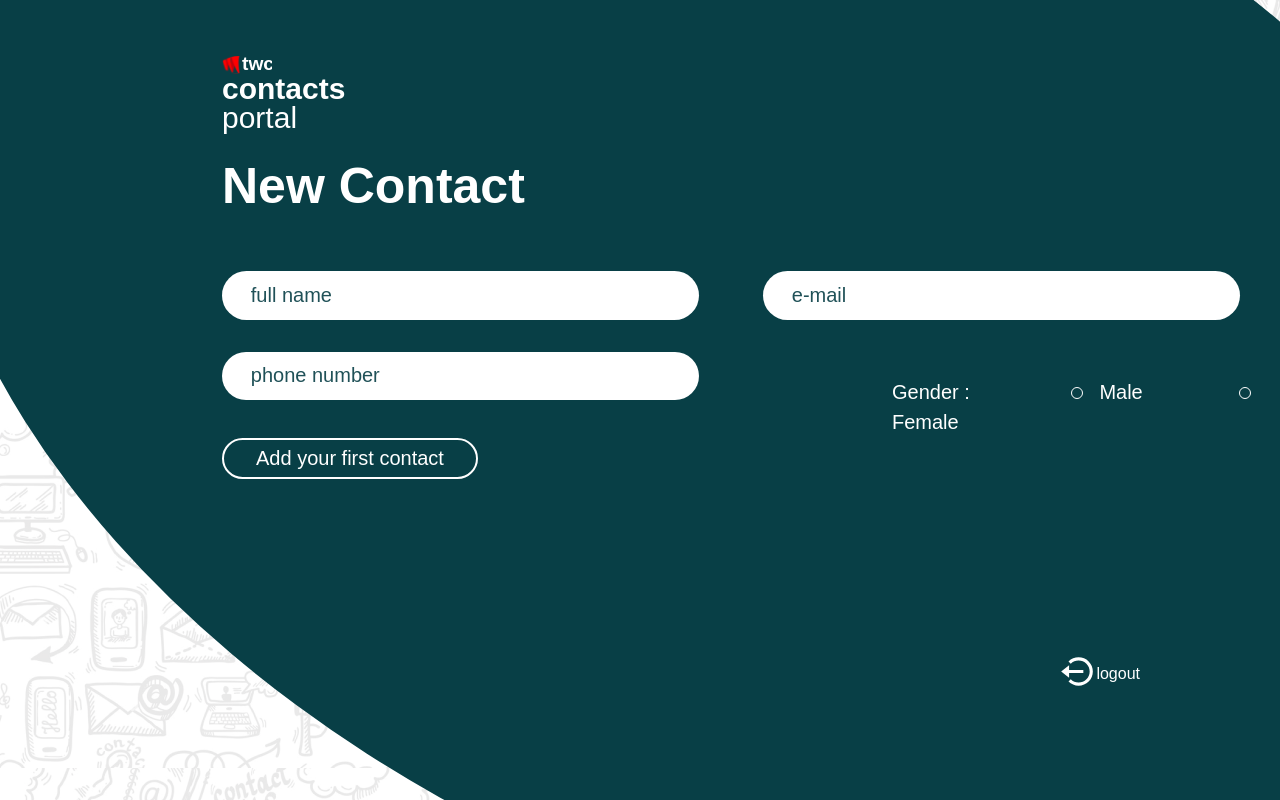
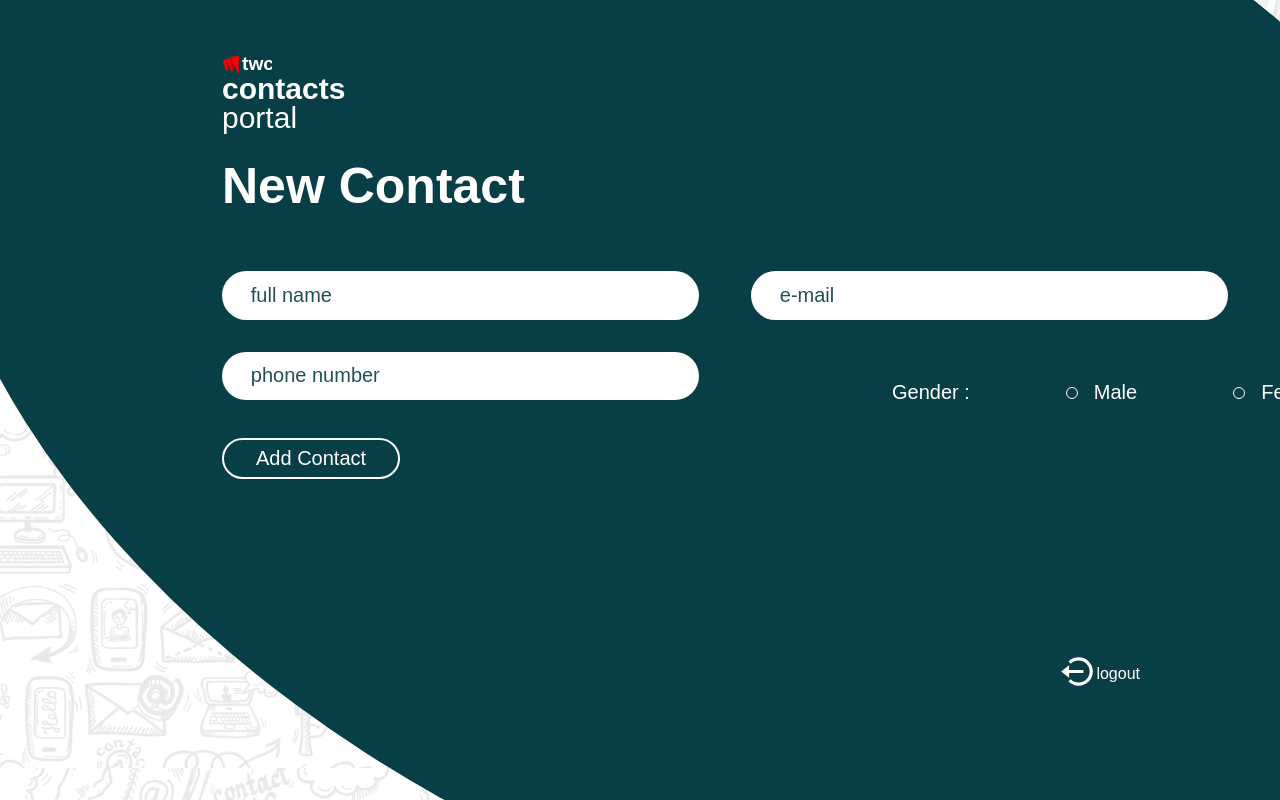
Before and after one commit to Eyshcharya/twc-test-web, a React (Vite) app: page /contacts/new in a window 1280 px wide. Shown: the top 800 px of the page. Built offline with nearby package versions, Linux system fonts and the light colour scheme; a web font is replaced by a local one.

Commit message:
Implemented create contact mutation

```diff
--- a/src/Pages/NewContact.jsx
+++ b/src/Pages/NewContact.jsx
@@ -1,50 +1,38 @@
 import SharedLayout2 from "../Layouts/SharedLayout2";
-import { useEffect, useState } from "react";
-import { useDispatch } from "react-redux";
-import { addContact } from "../Slices/contactSlice";
-import { Link } from "react-router-dom";
+import { useDispatch, useSelector } from "react-redux";
+import { Link, useNavigate } from "react-router-dom";
+import { ContactSchema } from "../Utils/FormValidation";
+import { toast } from "react-toastify";
+import { useForm } from "react-hook-form";
+import { yupResolver } from "@hookform/resolvers/yup";
+import { useCreateContactMutation } from "../Slices/API/contactsApiSlice";
+const NewContact = () => {
+  const { userID } = useSelector((store) => store.home);
+  const [createContact, { isLoading }] = useCreateContactMutation();
+  const dispatch = useDispatch();
+  const navigate = useNavigate();
+  // form validation
+  const {
+    register,
+    handleSubmit,
+    formState: { errors },
+  } = useForm({ resolver: yupResolver(ContactSchema) });
 
-const NewContact = () => {
-  const dispatch = useDispatch();
+  // form Submission
+  const onSubmit = async (inputs) => {
+    const contactDetails = { ...inputs, _id: userID };
 
-  const contactArray = JSON.parse(localStorage.getItem("contactDetails")) || [];
-  const date = new Date();
-  const [name, setName] = useState("");
-  const [email, setEmail] = useState("");
-  const [phone, setPhone] = useState("");
-  const [gender, setGender] = useState("");
-  const [isFirstContact, setIsFirstContact] = useState(contactArray.length < 1);
-  const [id, setId] = useState(date.getTime());
+    createContact(contactDetails)
+      .unwrap()
+      .then((data) => {
+        toast.success(data?.message);
+        navigate(`/contacts/${userID}`);
+      })
+      .catch((error) => {
+        toast.error(error.data?.message);
+      });
+  };
 
-  // generating Id
-  useEffect(() => {
-    setId(date.getTime());
-  }, [name]);
-
-  const enableSubmit =
-    email.length > 0 && name.length > 0 && phone.length > 0 && gender != "";
-
-  const handleSubmit = () => {
-    if (contactArray.find((contact) => contact.phone === phone)) {
-      alert("This number is Already in contacts");
-      return;
-    } else {
-      const contact = {
-        name: name,
-        email: email,
-        phone: phone,
-        gender: gender,
-        id: id,
-      };
-      dispatch(addContact(contact));
-
-      setName("");
-      setEmail("");
-      setPhone("");
-      // setGender('');
-      setIsFirstContact(false);
-    }
-  };
   return (
     <>
       <SharedLayout2 />
@@ -53,35 +41,47 @@ const NewContact = () => {
         <p>
           <span>New Contact</span>
         </p>
-        <form action=''>
+        {/* form */}
+        <form action='' onSubmit={handleSubmit(onSubmit)}>
           <section className='add-contact'>
+            {/* full name */}
+            <div>
               <input
                 type='text'
-              value={name}
-              onChange={(e) => setName(e.target.value)}
+                name='name'
                 placeholder='full name'
+                {...register("name")}
               />
+              <p id='form-err'>{errors.name?.message}</p>
+            </div>
+
+            {/* email */}
+            <div>
+              <input type='email' placeholder='e-mail' {...register("email")} />
+              <p id='form-err'>{errors.email?.message}</p>
+            </div>
+
+            {/* phone */}
+            <div>
               <input
-              type='email'
-              value={email}
-              onChange={(e) => setEmail(e.target.value)}
-              placeholder='e-mail'
+                type='text'
+                name='phone'
+                placeholder='phone number'
+                {...register("phone")}
               />
-            <input
-              type='phoneNumber'
-              value={phone}
-              onChange={(e) => setPhone(e.target.value)}
-              placeholder='phone number'
-            />
+              <p id='form-err'>{errors.phone?.message}</p>
+            </div>
           </section>
+
+          {/* gender */}
           <section className='radio'>
-            Gender :{" "}
+            Gender :
             <input
               type='radio'
               name='gender'
               value='male'
               id='male'
-              onChange={(e) => setGender(e.target.value)}
+              {...register("gender")}
             />
             <label htmlFor='male'>Male</label>
             <input
@@ -89,28 +89,14 @@ const NewContact = () => {
               name='gender'
               value='female'
               id='female'
-              onChange={(e) => setGender(e.target.value)}
+              {...register("gender")}
             />
             <label htmlFor='female'>Female</label>
+            <p id='radio-err'>{errors.gender?.message}</p>
           </section>
-          <button
-            type='submit'
-            disabled={!enableSubmit}
-            onClick={handleSubmit}
-            id='add-contact-btn2'
-          >
-            {isFirstContact ? (
-              <Link> Add your first contact</Link>
-            ) : (
-              <Link>Add a New Contact</Link>
-            )}
+          <button type='submit' disabled={isLoading} id='add-contact-btn2'>
+            {isLoading ? "Adding" : "Add Contact"}
           </button>
-
-          {isFirstContact ? null : (
-            <button className='viewContacts-btn'>
-              <Link to='/contacts'> {`View Contacts >`} </Link>
-            </button>
-          )}
         </form>
       </div>
     </>
```
Lines whose indentation alone changed are shown as unchanged.
